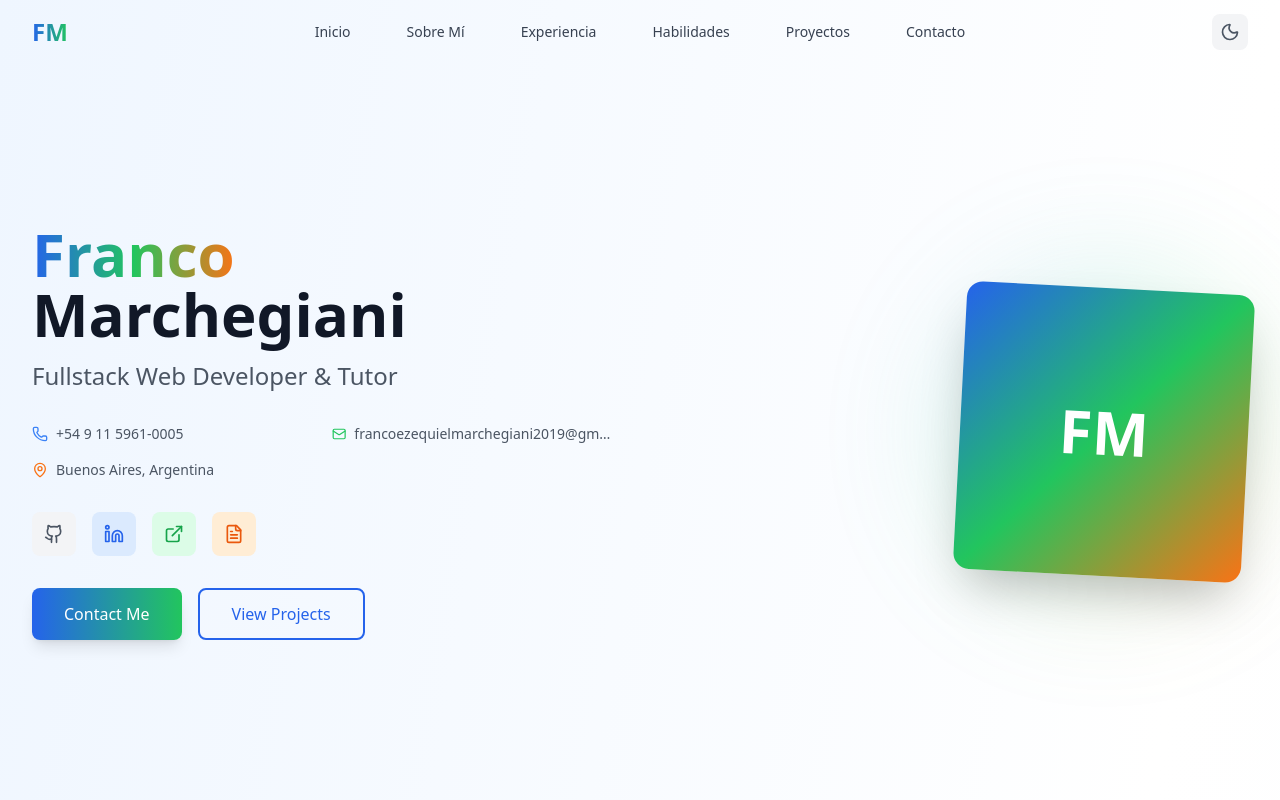
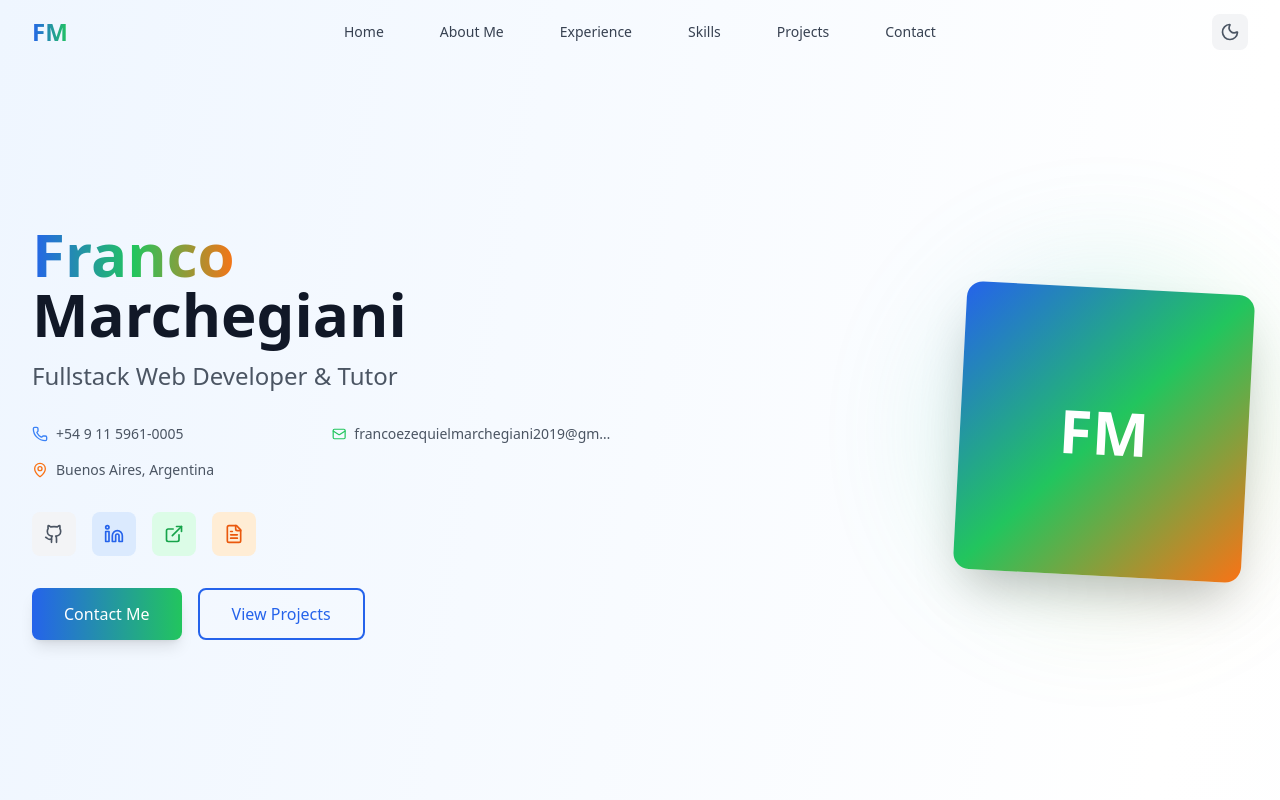
Before and after one commit to Franco-Ezequiel-Marchegiani/Portfolio2.0, a React (Vite) app: page / in a window 1280 px wide. Shown: the top 800 px of the page. Built offline with nearby package versions, Linux system fonts and the light colour scheme.

Commit message:
Full translation on the web site

```diff
--- a/src/components/Header.tsx
+++ b/src/components/Header.tsx
@@ -1,14 +1,21 @@
 import React, { useState, useEffect } from 'react';
 import { Moon, Sun, Menu, X } from 'lucide-react';
+import { useTranslation } from '../hooks/useTranslation';
+import type { NavItems } from "../types/Header";
 
 interface HeaderProps {
     darkMode: boolean;
     setDarkMode: (value: boolean) => void;
 }
+const ensureArray = <T,>(value: unknown): T[] => (Array.isArray(value) ? (value as T[]) : []);
 
 export const Header: React.FC<HeaderProps> = ({ darkMode, setDarkMode }) => {
+    const { t } = useTranslation();
     const [isMenuOpen, setIsMenuOpen] = useState(false);
     const [isScrolled, setIsScrolled] = useState(false);
+    const rawNavItems = t<NavItems[]>("header.navItems", []);
+
+    const navItems = ensureArray<NavItems>(rawNavItems);
 
     useEffect(() => {
         const handleScroll = () => {
@@ -26,16 +33,6 @@ export const Header: React.FC<HeaderProps> = ({ darkMode, setDarkMode }) => {
         setIsMenuOpen(false);
         }
     };
-
-    const navItems = [
-        { id: 'home', label: 'Inicio' },
-        { id: 'about', label: 'Sobre Mí' },
-        { id: 'experience', label: 'Experiencia' },
-        { id: 'skills', label: 'Habilidades' },
-        { id: 'projects', label: 'Proyectos' },
-        { id: 'contact', label: 'Contacto' },
-    ];
-
     return (
         <header className={`fixed top-0 w-full z-50 transition-all duration-300 ${
         isScrolled
@@ -46,7 +43,7 @@ export const Header: React.FC<HeaderProps> = ({ darkMode, setDarkMode }) => {
             <div className="flex items-center justify-between h-16">
             <div className="flex-shrink-0">
                 <span className="text-2xl font-bold bg-gradient-to-r from-blue-600 to-green-500 bg-clip-text text-transparent">
-                FM
+                {t<string>("header.initials", "")}
                 </span>
             </div>
 
--- a/src/data/en.json
+++ b/src/data/en.json
@@ -1,4 +1,15 @@
 {
+    "header": {
+        "initials": "FM",
+        "navItems": [
+            { "id": "home", "label": "Home" },
+            { "id": "about", "label": "About Me" },
+            { "id": "experience", "label": "Experience" },
+            { "id": "skills", "label": "Skills" },
+            { "id": "projects", "label": "Projects" },
+            { "id": "contact", "label": "Contact" }
+        ]
+    },
     "hero": {
     "initials": "FM",
     "name": {
--- a/src/data/es.json
+++ b/src/data/es.json
@@ -1,4 +1,15 @@
 {
+    "header": {
+        "initials": "FM",
+        "navItems": [
+            { "id": "home", "label": "Inicio" },
+            { "id": "about", "label": "Sobre Mí" },
+            { "id": "experience", "label": "Experiencia" },
+            { "id": "skills", "label": "Habilidades" },
+            { "id": "projects", "label": "Proyectos" },
+            { "id": "contact", "label": "Contacto" }
+        ]
+    },
     "hero": {
         "initials": "FM",
         "name": {
--- /dev/null
+++ b/src/types/Header.ts
@@ -0,0 +1,4 @@
+export type NavItems = {
+    id: string;
+    label: string;
+};
```
